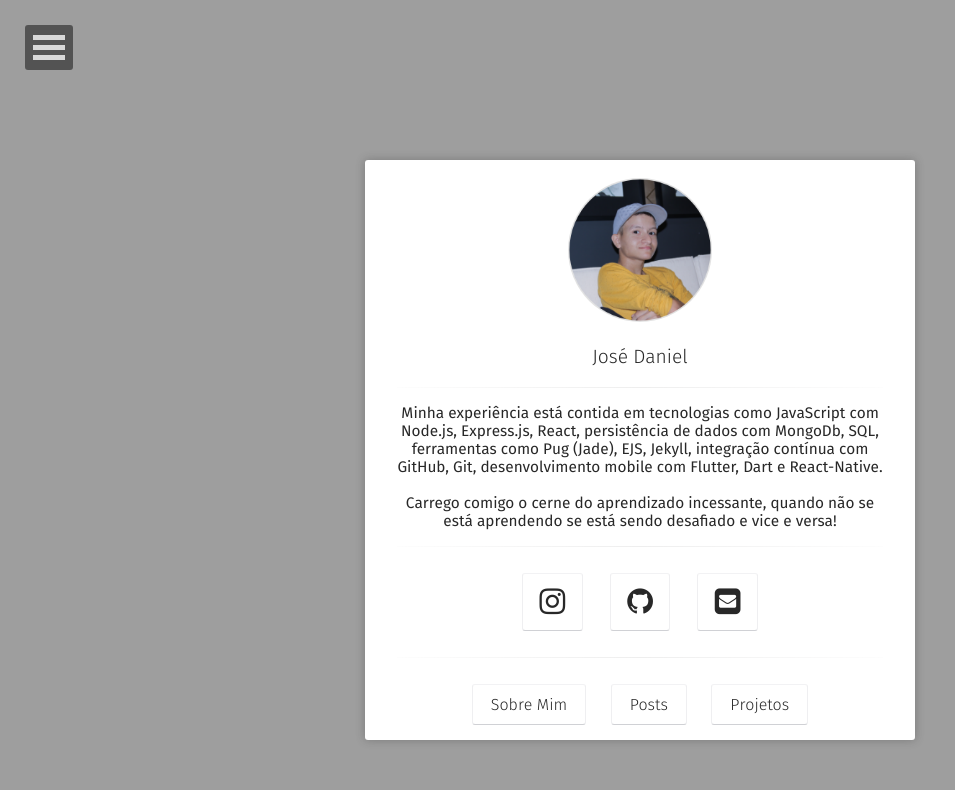
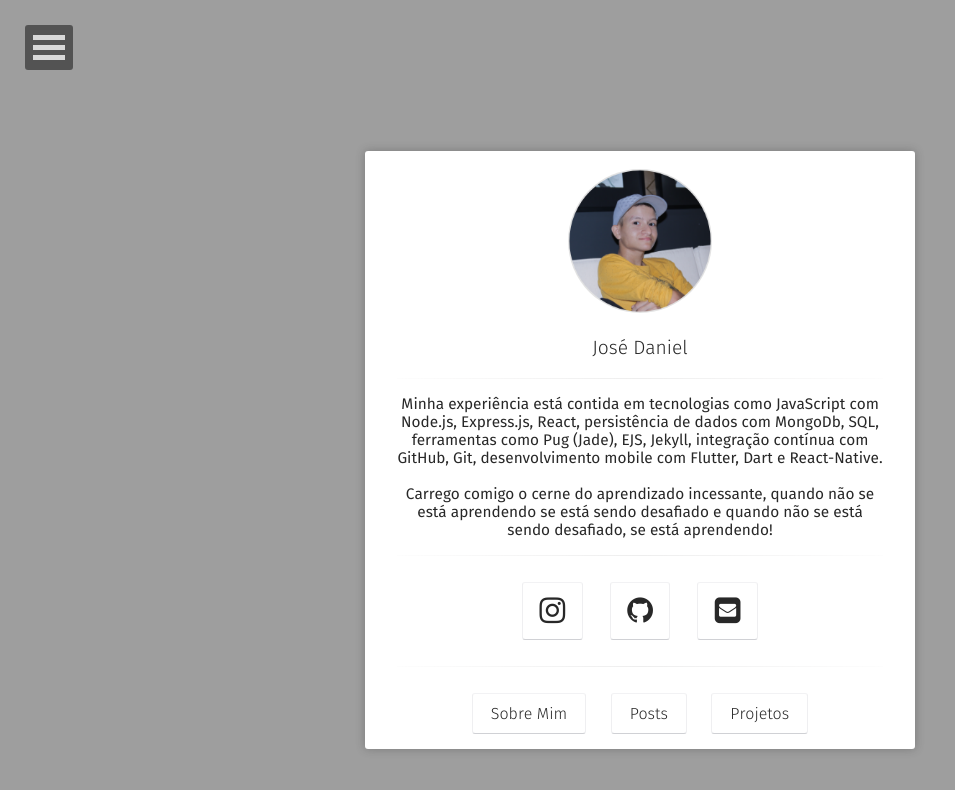
Before and after one commit to jsdaniell/jsdaniell.github.io, a Jekyll site: the page built from index.html, in a window 1280 px wide. Shown: the top 790 px of the page, without its empty margins (0-955 px from the left). Built offline with Jekyll 4.4.1, drawn with Linux system fonts in a browser that asks for light colours; some web fonts are replaced.

Commit message:
bio updated

```diff
--- a/_config.yml
+++ b/_config.yml
@@ -1,6 +1,6 @@
 # Site
 title:              'José Daniel'
-bio:                'Minha experiência está contida em tecnologias como JavaScript com Node.js, Express.js, React, persistência de dados com MongoDb, SQL, ferramentas como Pug (Jade), EJS, Jekyll, integração contínua com GitHub, Git, desenvolvimento mobile com Flutter, Dart e React-Native. <br><br> Carrego comigo o cerne do aprendizado incessante, quando não se está aprendendo se está sendo desafiado e vice e versa!'
+bio:                'Minha experiência está contida em tecnologias como JavaScript com Node.js, Express.js, React, persistência de dados com MongoDb, SQL, ferramentas como Pug (Jade), EJS, Jekyll, integração contínua com GitHub, Git, desenvolvimento mobile com Flutter, Dart e React-Native. <br><br> Carrego comigo o cerne do aprendizado incessante, quando não se está aprendendo se está sendo desafiado e quando não se está sendo desafiado, se está aprendendo!'
 description:        "Aqui demonstro alguns de meus projetos e habilidades desenvolvidas ao longo da minha jornada como programador!"
 reading_time:       true
 words_per_minute:   200
```
